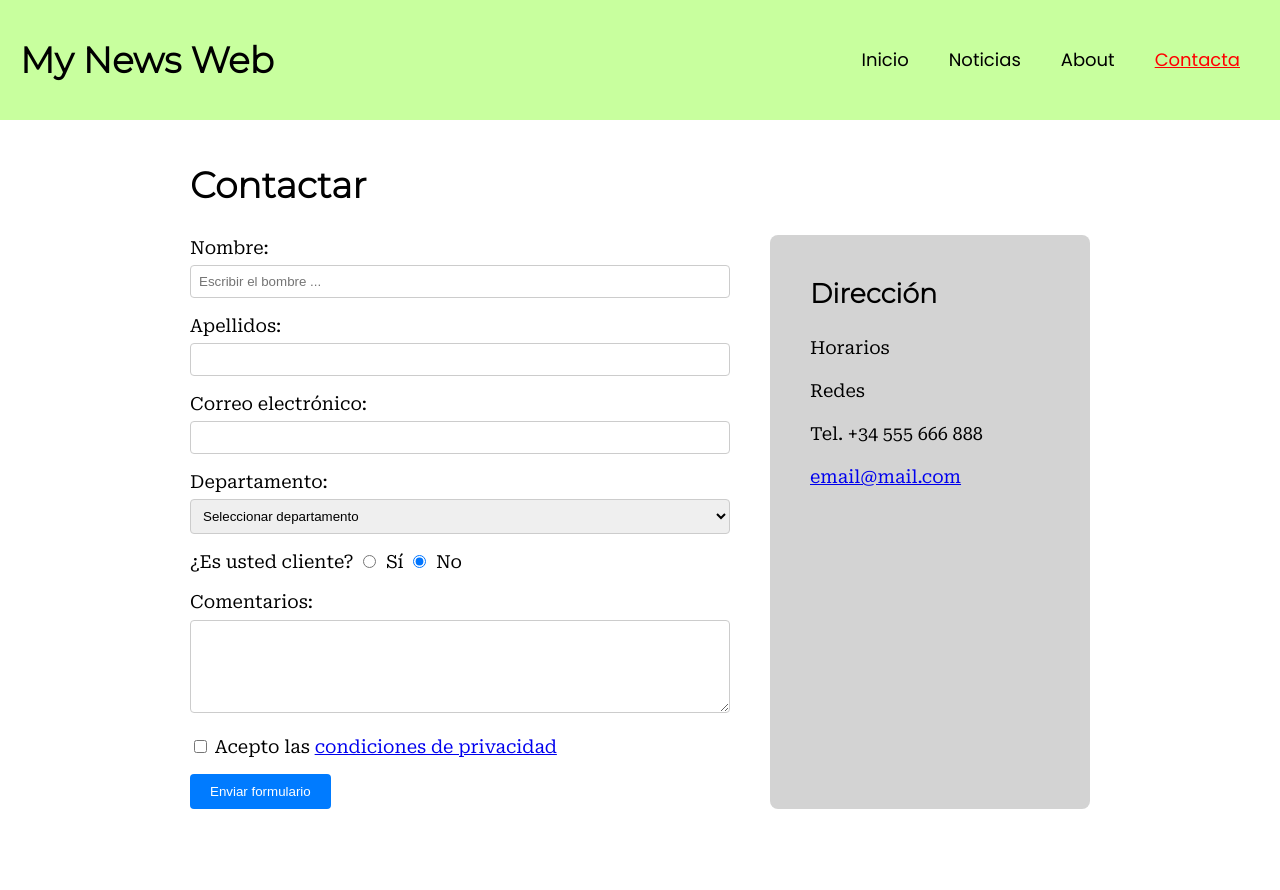
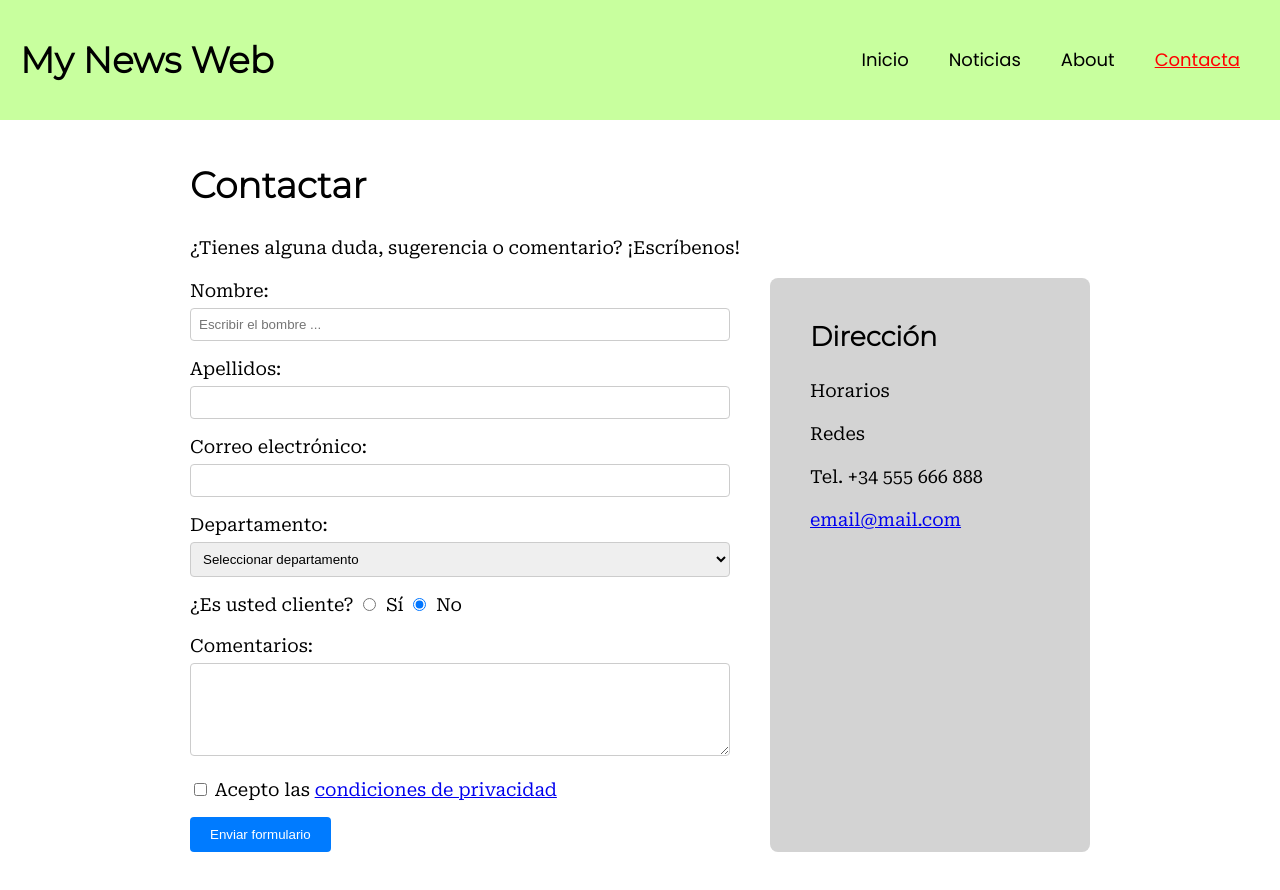
Before and after one commit to jordiespuny/web-7, a plain HTML site: page web-7/contact.html in a window 1280 px wide. Shown: the top 890 px of the page. Drawn offline with Linux system fonts and the light colour scheme; grey boxes are pictures that could not be loaded.

Commit message:
test cambios

```diff
--- a/web-7/contact.html
+++ b/web-7/contact.html
@@ -32,6 +32,7 @@
 
 <main class="main-wrapper">
 	 <h1 section-title>Contactar</h1>
+	 <p>¿Tienes alguna duda, sugerencia o comentario? ¡Escríbenos!</p>
 
 	 <div class="contact-wrapper">
 		 <form action="enviar.php" method="post"> <div class="campo">
```
